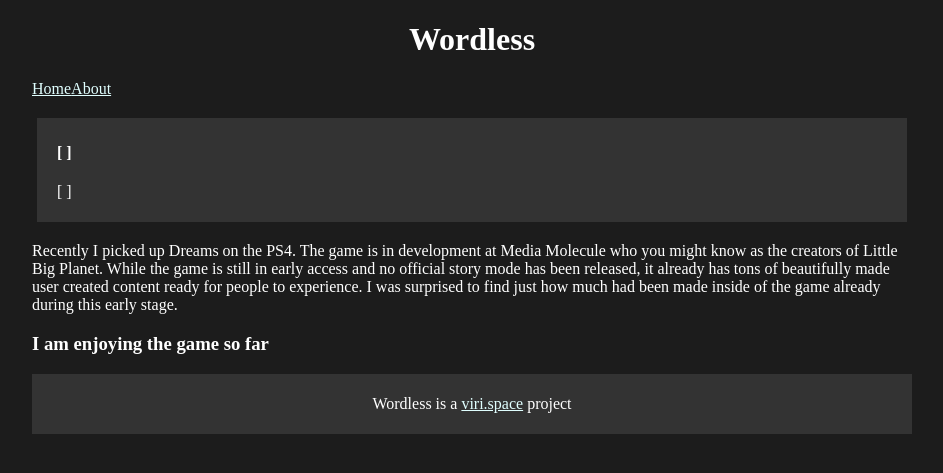
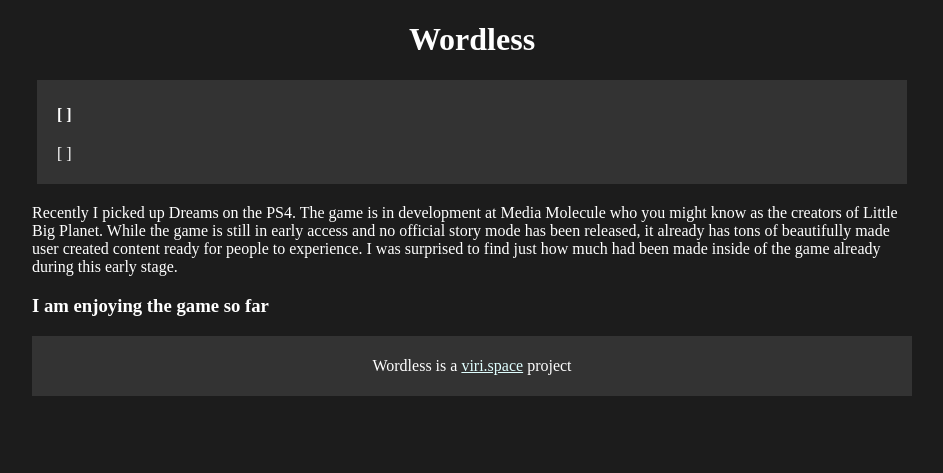
Before and after one commit to v1r1/words, a Jekyll site: the page built from _posts/2019-10-31-dreams-a-creators-paradise.md, in a window 1280 px wide. Shown: the top 473 px of the page, without its empty margins (168-1111 px from the left). Built offline with Jekyll 4.4.1, drawn with Linux system fonts in a browser that asks for light colours.

Commit message:
fixed more stuff

```diff
--- /dev/null
+++ b/_includes/header.html
@@ -0,0 +1,3 @@
+<header>
+  <h1>Wordless</h1>
+</header>
--- a/_includes/nav.html
+++ b/_includes/nav.html
@@ -1,7 +1,3 @@
-<header>
-  <h1>Wordless</h1>
-</header>
-
 {%- assign page_paths = site.nav_pages | default: default_paths -%}
 <nav>
   <div>
--- a/_layouts/default.html
+++ b/_layouts/default.html
@@ -4,7 +4,9 @@
   {% include head.html %}
 
   <body>
-    {% include nav.html %}
+    {% include header.html %}
+
+    <!-- {% include nav.html %} -->
 
     <main class="main" aria-label="Content">
 
--- a/_layouts/home.html
+++ b/_layouts/home.html
@@ -10,9 +10,9 @@ layout: default
   {%- for post in site.posts -%}
   <div class="post">
     <h2><a href="{{ post.url | relative_url }}">{{ post.title | escape }}</a></h2>
-    <h4>{%- assign date_format = "%Y-%m-%d" -%} [ {{ post.date | date: date_format }} ]</h4>
+    <h4>{%- assign date_format = "%Y-%m-%d" -%} {{ post.date | date: date_format }}</h4>
     <p>{{ post.excerpt }}</p>
-    <p><i>[ {{ post.tags }} ]</i></p>
+    <p>Tags: <i>{{ post.tags | split: ’,’ }}</i></p>
   </div>
   {%- endfor -%}
 {%- endif -%}
--- a/_layouts/post.html
+++ b/_layouts/post.html
@@ -3,9 +3,9 @@ layout: default
 ---
 
 <div class="post-header">
-  <h2>{{ layout.title }}</h2>
-  <h4>{%- assign date_format = "%Y-%m-%d" -%} [ {{ layout.date | date: date_format }} ]</h4>
-  <p>[ {{ layout.tags }} ]</p>
+  <h2>{{ post.title }}</h2>
+  <h4>{%- assign date_format = "%Y-%m-%d" -%} [ {{ post.date | date: date_format }} ]</h4>
+  <p>[ {{ post.tags }} ]</p>
 </div>
 
 {{ content }}
```
